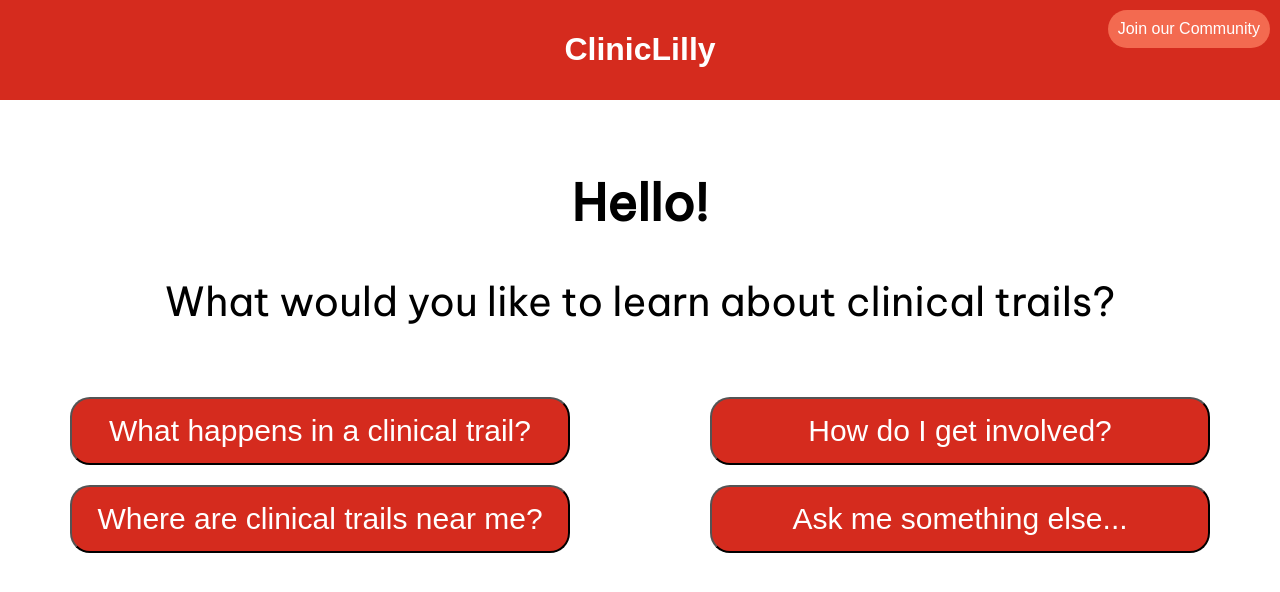
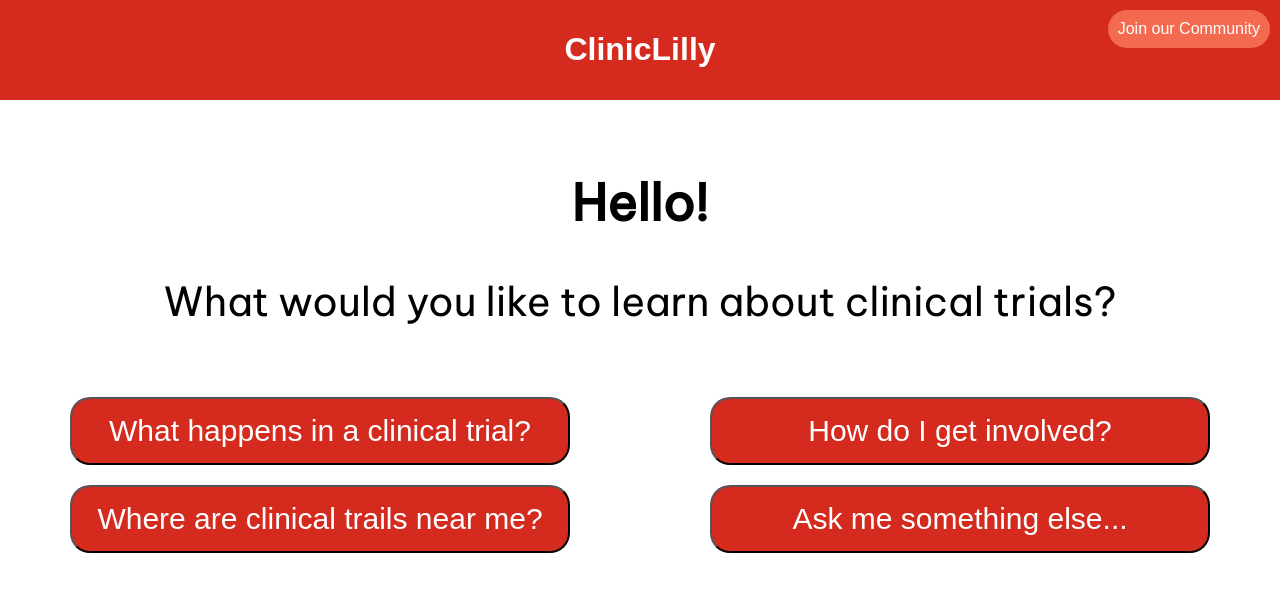
Before and after one commit to Briann-CKS/Lilly-Patient-Centric-Solution, a website: page html/chatbot-home.html in a window 1280 px wide. Drawn offline with Linux system fonts and the light colour scheme; files that its build step writes are made by us from their sources.

```diff
--- a/html/chatbot-home.html
+++ b/html/chatbot-home.html
@@ -18,13 +18,13 @@
 
     <div class="splash">
         <h2>Hello!</h2>
-        <p>What would you like to learn about clinical trails?</p>
+        <p>What would you like to learn about clinical trials?</p>
     </div>
 
     <form action="/chatbot-home" method="POST">
         <div class="bubble-options">
             <div class="row">
-                <button class="bubble home-bubble" type="submit">What happens in a clinical trail?</button>
+                <button class="bubble home-bubble" type="submit">What happens in a clinical trial?</button>
                 <button class="bubble home-bubble" type="submit">How do I get involved?</button>
             </div>
             <div class="row">
--- a/public/css/chatbot.css
+++ b/public/css/chatbot.css
@@ -68,6 +68,11 @@
     background-color: var(--red);
     width: 40%;
     font-size: 30px;
+    cursor: pointer;
+}
+
+.home-bubble:hover {
+    background-color: var(--light-red);
 }
 
 
```
Also changed, not shown: html/social_media.html (+2 -0 lines), public/js/chatbot.js (+16 -3 lines).
